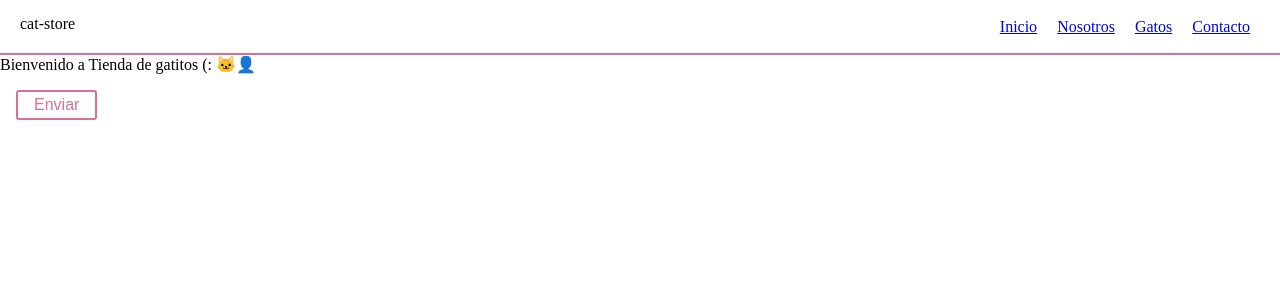
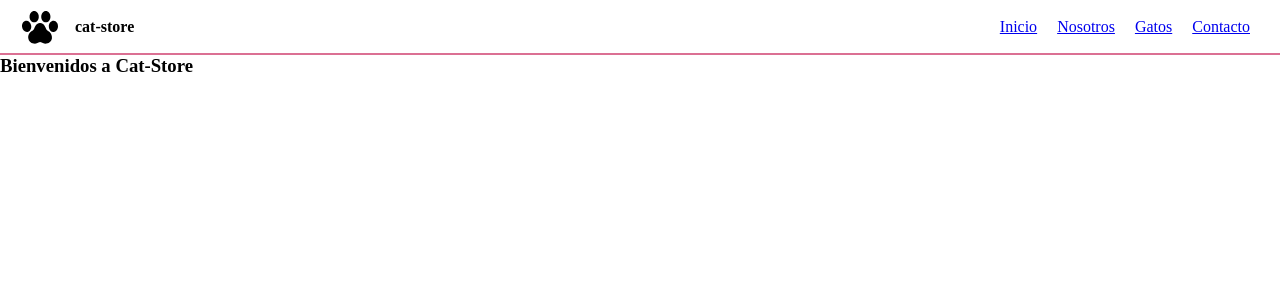
Before and after one commit to feliperodhen/cat-store, a React (Create React App) app: page / in a window 1280 px wide. Shown: the top 300 px of the page. Built offline with nearby package versions, Linux system fonts and the light colour scheme.

Commit message:
Agregando Componente ItemListContainer y CartWidget

```diff
--- a/src/App.js
+++ b/src/App.js
@@ -1,35 +1,16 @@
 import './App.css';
-import styled from 'styled-components';
 import { NavBar } from './components/Nav/NavBar';
+import { ItemListContainer } from './components/ItemListContainer';
 
 function App() {
 
-let name = "Tienda de gatitos (: 🐱‍👤";
-
-let handleClick = () => alert('🐭');
-
-const Button = styled.button`
-  /* Adapt the colors based on primary prop */
-  background: white;
-  color: palevioletred;
-  font-size: 1em;
-  margin: 1em;
-  padding: 0.25em 1em;
-  border: 2px solid palevioletred;
-  border-radius: 3px;
-`;
-
+  const titlePage = 'Cat-Store'
 
 
   return (
     <div className="App">
       <NavBar></NavBar>
-
-        <p>
-          Bienvenido a {name}
-        </p>
-        <Button onClick={handleClick}>Enviar</Button>
-
+      <ItemListContainer title={titlePage} />
     </div>
   );
 }
--- /dev/null
+++ b/src/components/ItemListContainer.js
@@ -0,0 +1,9 @@
+export const ItemListContainer = (props) => {
+
+
+    return (
+
+        <h3>Bienvenidos a {props.title}</h3>
+
+    )
+}
--- /dev/null
+++ b/src/components/Nav/CartWidget.js
@@ -0,0 +1,31 @@
+import styled from 'styled-components';
+import logo from '../../assets/img/cat-paw.svg'
+
+const CartImg = styled.div`
+
+display: flex;
+align-items: center;
+
+
+.logo {
+        padding: 15px 0;
+        width: 40px;
+    }
+
+    p{
+            padding: 15px 15px;
+            font-weight: 600;
+        }
+`;
+
+
+
+    export const CartWidget = () => {
+
+    return (
+            <CartImg>
+                <img src={logo} className="logo" />
+                <p>cat-store</p>
+            </CartImg>
+    )
+}
--- a/src/components/Nav/NavBar.js
+++ b/src/components/Nav/NavBar.js
@@ -1,5 +1,6 @@
 import styled from 'styled-components';
 import { BurgerNav } from './BurgerNav';
+import { CartWidget } from './CartWidget';
 
 
 
@@ -10,19 +11,13 @@ import { BurgerNav } from './BurgerNav';
     padding: 0 20px;
     display: flex;
     justify-content: space-between;
-
-    .logo {
-        padding: 15px 0;
-    }
     `;
     export const NavBar = () => {
 
 
     return (
         <Nav>
-            <div className="logo">
-                cat-store
-            </div>
+            <CartWidget />
             <BurgerNav />
         </Nav>
     )
```
Also changed, not shown: src/assets/img/cat-paw.svg (added).
